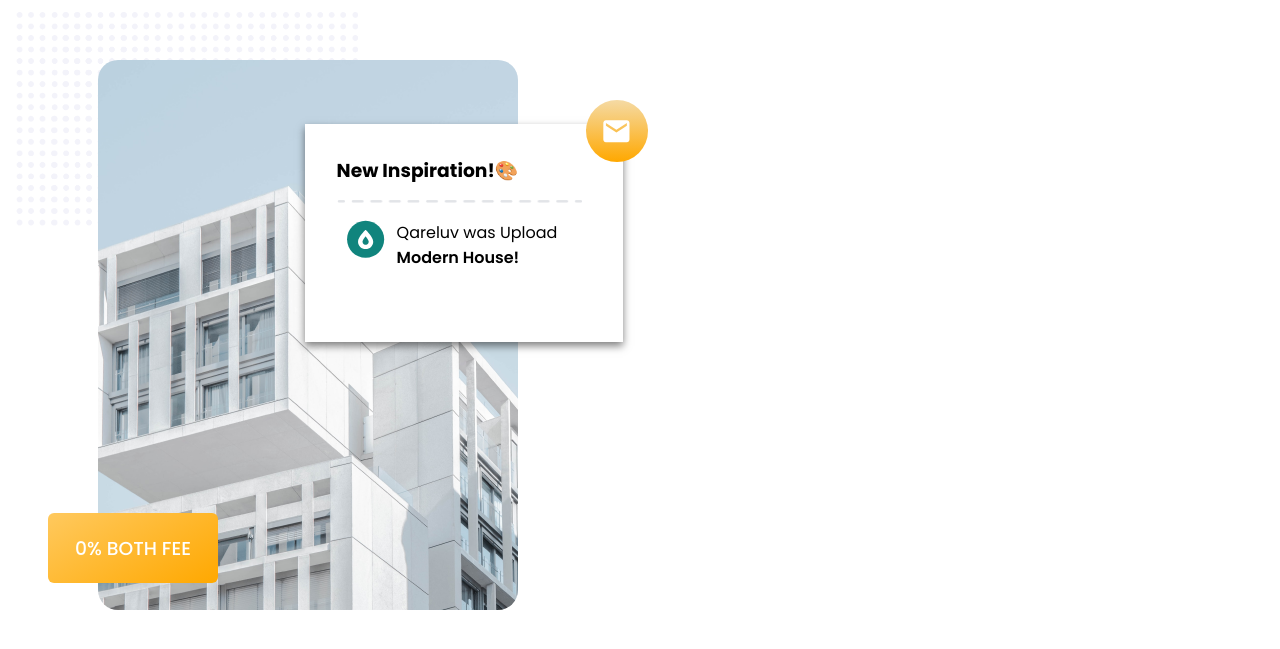
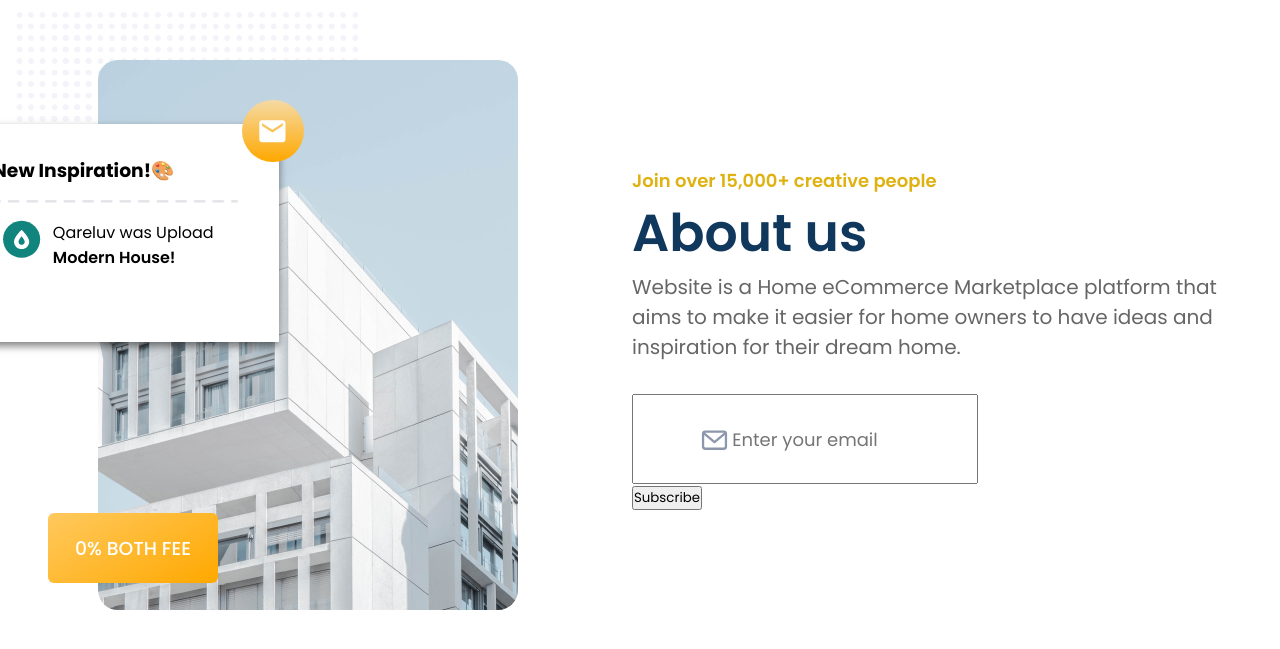
Before and after one commit to kumbangheracles/foundation, a React (Vite) app: page / in a window 1280 px wide. Shown: the part 988-1637 px from the top of the page. Built offline with nearby package versions, Linux system fonts and the light colour scheme.

Commit message:
styling right side

```diff
--- /dev/null
+++ b/src/Components/Components/About/AboutDescription.jsx
@@ -0,0 +1,11 @@
+import React from "react";
+
+export default function AboutDescription(){
+    return(
+        <div className="about-description">
+            <span>Join over 15,000+ creative people</span>
+            <h3>About us</h3>
+            <p>Website is a Home eCommerce Marketplace platform that aims to make it easier for home owners to have ideas and inspiration for their dream home.</p>
+        </div>
+    )
+}
--- /dev/null
+++ b/src/Components/Components/About/AboutEmailInput.jsx
@@ -0,0 +1,18 @@
+import React, { useEffect } from "react";
+
+
+export default function AboutEmailInput(){
+
+    return(
+        <form action="" className="about-email-input">
+            <div className="input-email">
+                <svg width="27" height="20" viewBox="0 0 27 20" fill="none" xmlns="http://www.w3.org/2000/svg">
+                <path d="M3.00518 3.48779L13.5005 12.0749L23.9958 3.48779" stroke="#8C97AC" stroke-width="2.28988" stroke-linecap="round" stroke-linejoin="round"/>
+                <rect x="2.05127" y="1.57959" width="22.8988" height="17.1741" rx="2.28988" stroke="#8C97AC" stroke-width="2.28988" stroke-linecap="round" stroke-linejoin="round"/>
+                </svg>
+                <input type="text" name="email" id="email" placeholder="Enter your email"/>
+            </div>
+            <button type="submit">Subscribe</button>
+        </form>
+    )
+}
--- a/src/Components/Components/About/AboutLayout.jsx
+++ b/src/Components/Components/About/AboutLayout.jsx
@@ -1,9 +1,9 @@
 import React from "react";
-import AboutLeftSide from "./AboutLeftSide";
+import AboutWrapper from "./AboutWrapper";
 export default function AboutLayout(){
     return(
         <section id="about">
-            <AboutLeftSide/>
+            <AboutWrapper/>
         </section>
     )
 }
--- /dev/null
+++ b/src/Components/Components/About/AboutRightSide.jsx
@@ -0,0 +1,12 @@
+import React from "react";
+import AboutDescription from "./AboutDescription";
+import AboutEmailInput from "./AboutEmailInput";
+export default function AboutRightSide(){
+
+    return(
+        <div className="about-right-side">
+            <AboutDescription/>
+            <AboutEmailInput/>
+        </div>
+    )
+}
--- /dev/null
+++ b/src/Components/Components/About/AboutWrapper.jsx
@@ -0,0 +1,11 @@
+import React from "react";
+import AboutLeftSide from "./AboutLeftSide";
+import AboutRightSide from "./AboutRightSide";
+export default function AboutWrapper(){
+    return(
+        <div className="about-wrapper">
+            <AboutLeftSide/>
+            <AboutRightSide/>
+        </div>
+    )
+}
--- a/src/index.css
+++ b/src/index.css
@@ -3,6 +3,7 @@
     margin: 0;
     box-sizing: border-box;
     font-family: "Poppins", sans-serif;
+    /* border: 1px solid; */
 }
 
 /* Navbar ================================= */
@@ -262,3 +263,55 @@ section{
     z-index: -10;
     top: 0;
 }
+/* About Wrapper */
+.about-wrapper{
+    display: flex;
+    justify-content: space-between;
+    gap: 100px;
+    align-items: center;
+
+}
+/* About Right Side */
+
+.about-description{
+    padding: 1rem;
+}
+.about-description span{
+    color: rgba(223, 178, 17, 1);
+    font-weight: 600;
+    font-size: 18px;
+}
+.about-description h3{
+    font-size: 52px;
+    font-weight: 600;
+    color: rgba(16, 55, 92, 1);
+}
+
+.about-description p{
+    color: rgba(102, 102, 102, 1);
+    font-size: 20px;
+    font-weight: 400;
+}
+
+.about-email-input{
+    padding: 1rem;
+}
+.input-email{
+    position: relative;
+    width: 346px;
+    height: 90px;
+}
+.input-email input{
+    width: 346px;
+    height: 90px;
+    padding: 1rem;
+    font-size: 18px;
+    font-weight: 400;
+    text-align: center;
+    outline: none;
+}
+.input-email svg{
+    position: absolute;
+    left: 20%;
+    bottom: 38%;
+}
```
